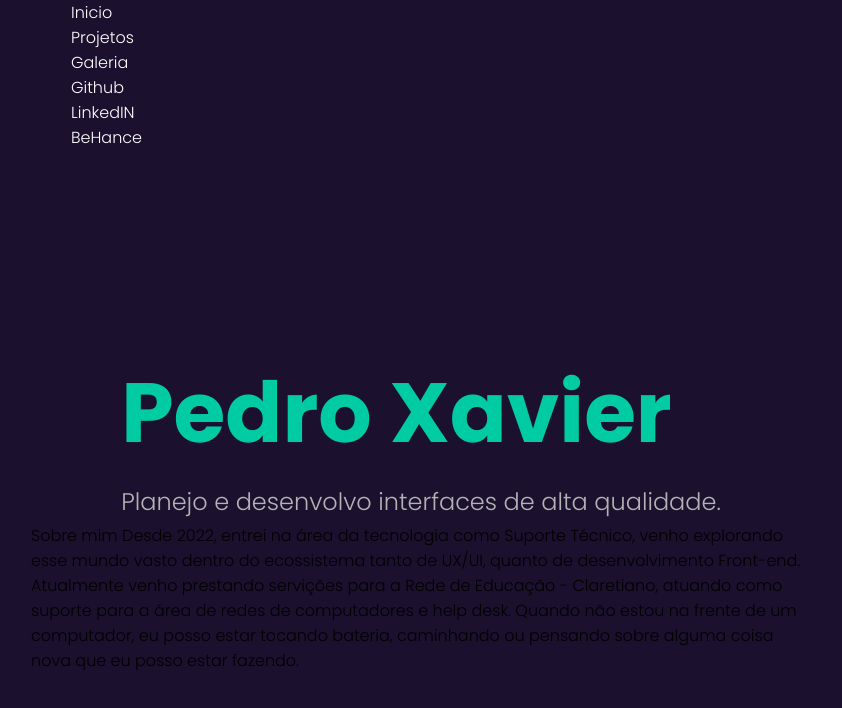
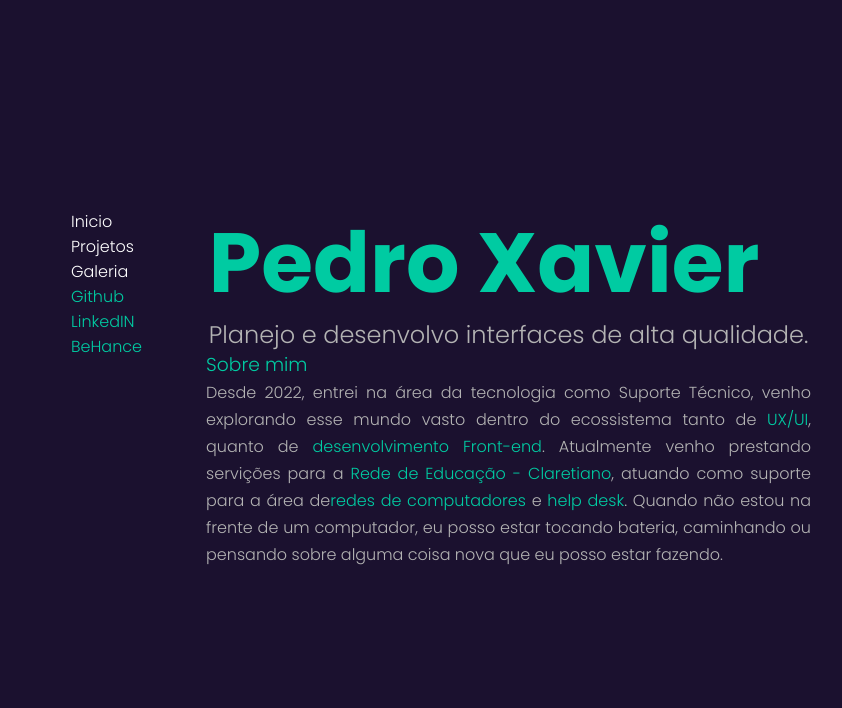
Before and after one commit to PedroXA/my-react-portfolio, a React (Vite) app: page / in a window 1280 px wide. Shown: the top 708 px of the page, without its empty margins (219-1061 px from the left). Built offline with nearby package versions, Linux system fonts and the light colour scheme.

Commit message:
change: tag modification and adition of css variables

```diff
--- /dev/null
+++ b/src/components/AboutMe/aboutme.css
@@ -0,0 +1,43 @@
+:root{
+    --bold-color: #00CBA2;
+    --main-bg-color: #1B112F;
+    --secundary-bg-color: #1B0050;
+    --text-main-color: #B3B3B3;
+}
+
+
+
+
+span{
+    color: var(--bold-color);
+}
+
+.introduction {
+    display: flex;
+    flex-direction: column;
+    align-items: center;
+    margin: 25vh auto auto auto;
+}
+
+.title{
+    font-size: 84px;
+    font-weight: bold;
+    color: var(--bold-color);
+}
+
+.sub-title{
+    color: var(--text-main-color);
+    font-size: 24px;
+    line-height: 0;
+}
+
+.about-me > h3{
+    color: var(--bold-color);
+
+}
+
+.about-me > p{
+    color: var(--text-main-color);
+    line-height: 27px;
+    text-align: justify;
+}
--- /dev/null
+++ b/src/components/AboutMe/aboutme.jsx
@@ -0,0 +1,32 @@
+import "./aboutme.css";
+
+const header = () => {
+  return (
+    <header className="introduction">
+      <div>
+        <h1>
+          <span className="title">Pedro Xavier</span>
+        </h1>
+        <p>
+          <span className="sub-title">
+            Planejo e desenvolvo interfaces de alta qualidade.
+          </span>
+        </p>
+      </div>
+      <div className="about-me">
+      <h3><b>Sobre mim</b></h3>
+        <p>
+            Desde 2022, entrei na área da tecnologia como Suporte Técnico,
+            venho explorando esse mundo vasto dentro do ecossistema tanto de <span><strong>UX/UI</strong></span>,
+            quanto de <span><strong>desenvolvimento Front-end</strong></span>. Atualmente venho prestando servições
+            para a <span><strong>Rede de Educação - Claretiano</strong></span>, atuando como suporte para a área de
+            <span><strong>redes de computadores</strong></span> e <span><strong>help desk</strong></span>. Quando não estou na frente de um computador,
+            eu posso estar tocando bateria, caminhando ou pensando sobre alguma coisa nova
+            que eu posso estar fazendo.
+        </p>
+      </div>
+    </header>
+  );
+};
+
+export default header;
--- a/src/components/Header/header.css
+++ /dev/null
@@ -1,21 +0,0 @@
-.introduction{
-    display: flex;
-    flex-direction: column;
-    align-items: center;
-    margin: 25vh auto auto auto;
-}
-
-.introduction-span_frontend-title{
-    color: #B3B3B3;
-    font-size: 24px;
-}
-
-
-.introduction-span_name-title{
-    padding: 0px 0px 0px 0px;
-}
-.introduction-span_name-title{
-    font-size: 84px;
-    font-weight: bold;
-    color: #00CBA2;
-}
--- a/src/components/Header/header.jsx
+++ /dev/null
@@ -1,33 +0,0 @@
-import "./header.css";
-
-const header = () => {
-  return (
-    <header className="introduction">
-      <div>
-        <h1>
-          <span className="introduction-span_name-title">Pedro Xavier</span>
-        </h1>
-        <h1>
-          <span className="introduction-span_frontend-title">
-            Planejo e desenvolvo interfaces de alta qualidade.
-          </span>
-        </h1>
-      </div>
-      <div className="introduction-aboutMe-container">
-        <p>
-          Sobre mim
-
-          Desde 2022, entrei na área da tecnologia como Suporte Técnico,
-          venho explorando esse mundo vasto dentro do ecossistema tanto de UX/UI,
-          quanto de desenvolvimento Front-end. Atualmente venho prestando servições
-          para a Rede de Educação - Claretiano, atuando como suporte para a área de
-          redes de computadores e help desk. Quando não estou na frente de um computador,
-          eu posso estar tocando bateria, caminhando ou pensando sobre alguma coisa nova
-          que eu posso estar fazendo.
-        </p>
-      </div>
-    </header>
-  );
-};
-
-export default header;
--- a/src/components/Navbar/navbar.css
+++ b/src/components/Navbar/navbar.css
@@ -3,8 +3,7 @@
 	display: flex;
 	flex-direction: column;
 	align-content: center;
-	justify-content: flex-start;
-	overflow-x: hidden;
+	padding: 0px 64px 0px 0px;
 }
 
 .navbar li {
--- /dev/null
+++ b/src/pages/mainPage.css
@@ -0,0 +1,5 @@
+.container{
+    display: flex;
+    flex-direction: row;
+    align-items: center;
+}
--- a/src/pages/mainPage.jsx
+++ b/src/pages/mainPage.jsx
@@ -1,9 +1,10 @@
 import Navbar from '../components/Navbar/navbar.jsx'
-import Header from '../components/Header/header.jsx'
+import Header from '../components/AboutMe/aboutme.jsx'
+import "./mainPage.css"
 
 const mainPage = () => {
     return (
-      <div>
+      <div className='container'>
         <Navbar/>
         <Header/>
       </div>
```
